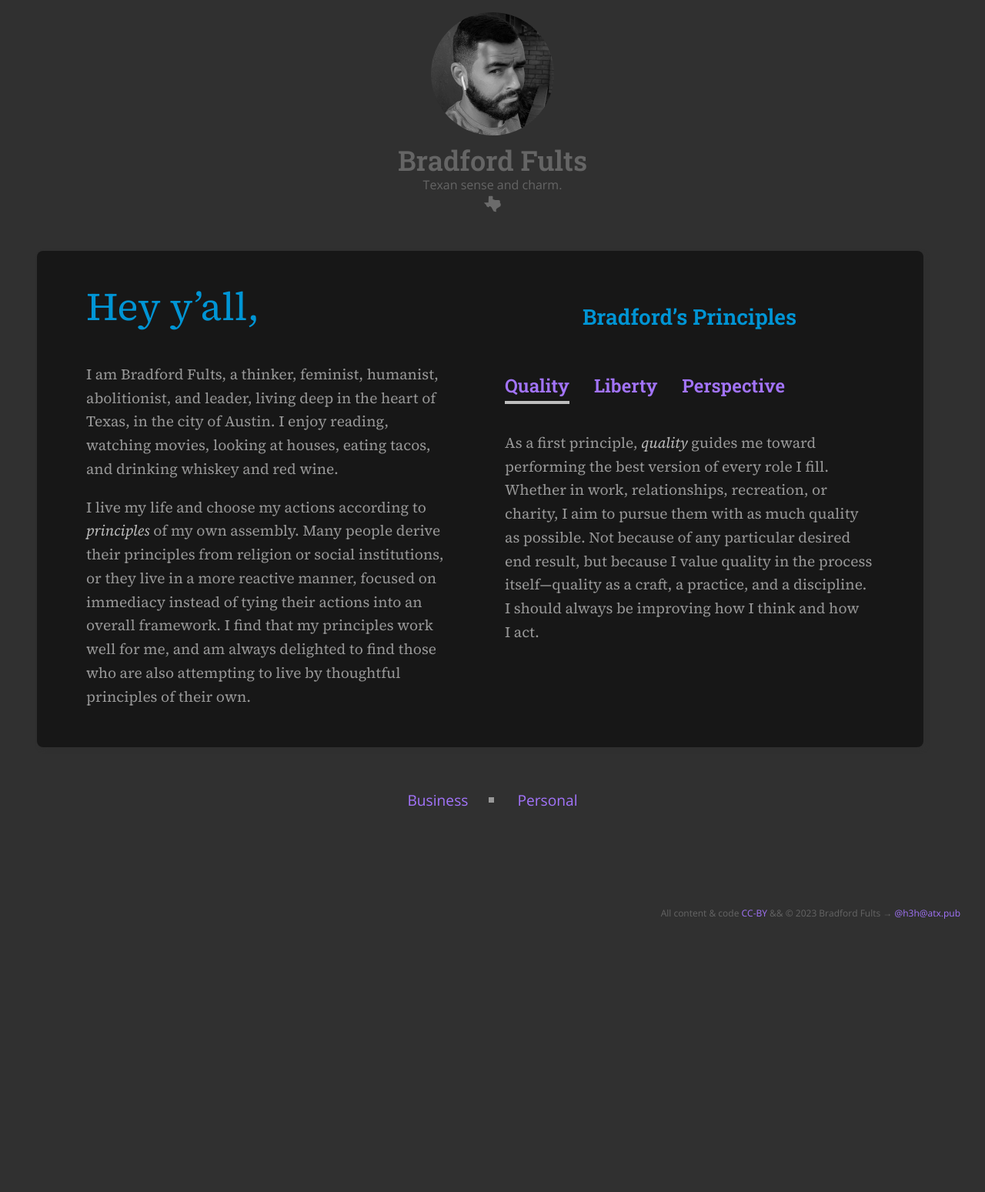
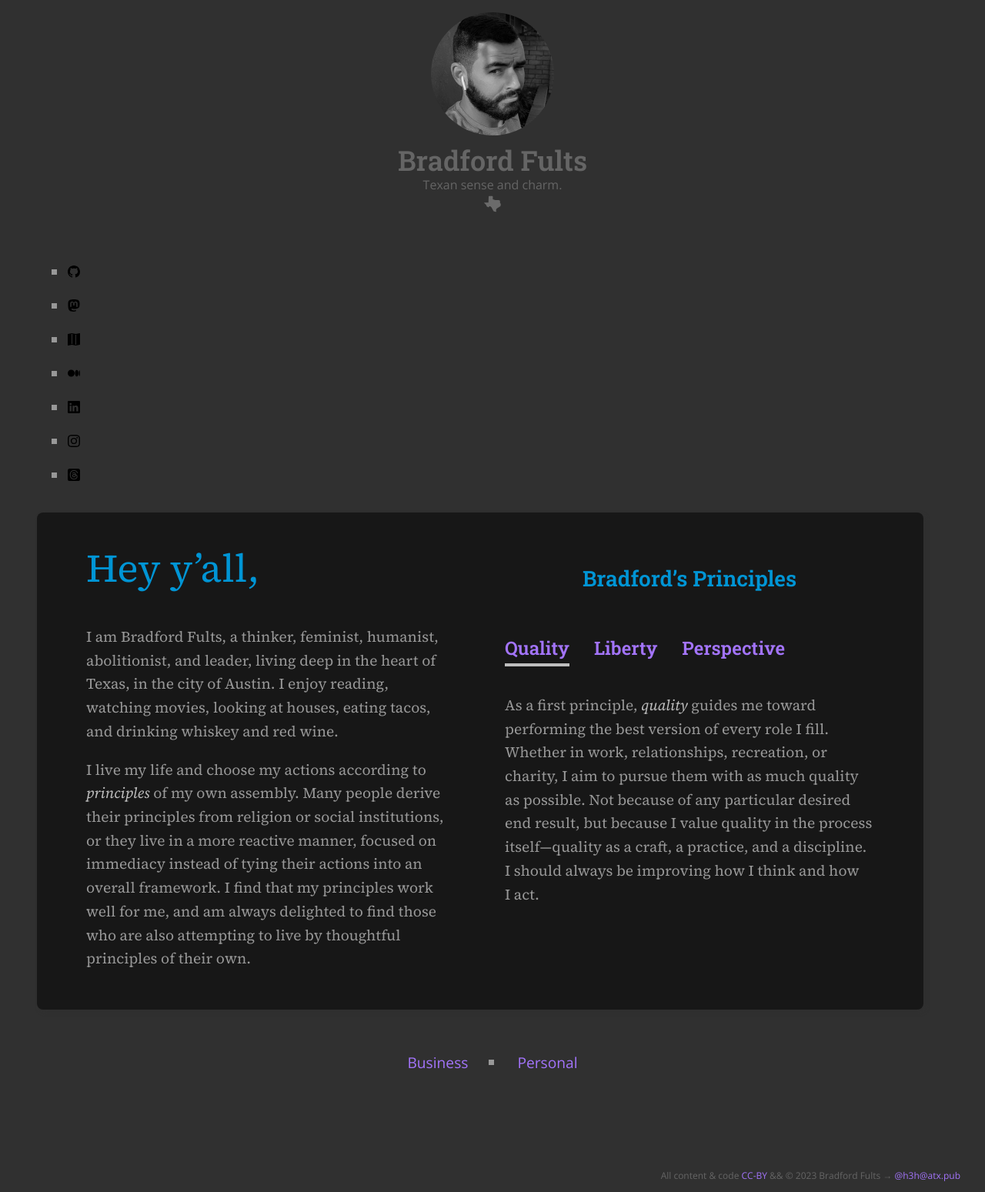
Before and after one commit to h3h/bradfordfults.com, a Jekyll site: the page built from index.html, in a window 1280 px wide. Shown: the whole page at 77% size. Built offline with Jekyll 4.4.1, drawn with Linux system fonts in a browser that asks for light colours; some web fonts are replaced; the list of posts is cut into pages by our own code; before the commit the page ends 1208 px from its top, so only the background shows below that.

Commit message:
Basic markup & icons for social links

```diff
--- a/index.html
+++ b/index.html
@@ -59,3 +59,41 @@
     </spicy-sections>
   </section>
 </article>
+
+<ul class="social-links">
+  <li>
+    <a href="https://github.com/h3h">
+      <img src="/img/github.svg" alt="GitHub">
+    </a>
+  </li>
+  <li>
+    <a href="https://atx.pub/@h3h">
+      <img src="/img/mastodon.svg" alt="Mastodon">
+    </a>
+  </li>
+  <li>
+    <a href="https://www.google.com/maps/contrib/101441907155503620906/reviews">
+      <img src="/img/map.svg" alt="Google Maps Reviews">
+    </a>
+  </li>
+  <li>
+    <a href="https://medium.com/@h3h">
+      <img src="/img/medium.svg" alt="Medium.com">
+    </a>
+  </li>
+  <li>
+    <a href="https://linkedin.com/in/bradfordfults">
+      <img src="/img/linkedin.svg" alt="LinkedIn">
+    </a>
+  </li>
+  <li>
+    <a href="https://www.instagram.com/h3h/">
+      <img src="/img/instagram.svg" alt="Instagram">
+    </a>
+  </li>
+  <li>
+    <a href="https://www.threads.net/@h3h">
+      <img src="/img/threads.svg" alt="Threads.net">
+    </a>
+  </li>
+</ul>
```
Also changed, not shown: img/github.svg (added), img/instagram.svg (added), img/linkedin.svg (added), img/map.svg (added), img/mastodon.svg (added), img/medium.svg (added), img/star.svg (renamed from img/star-fill.svg), img/threads.svg (added).
